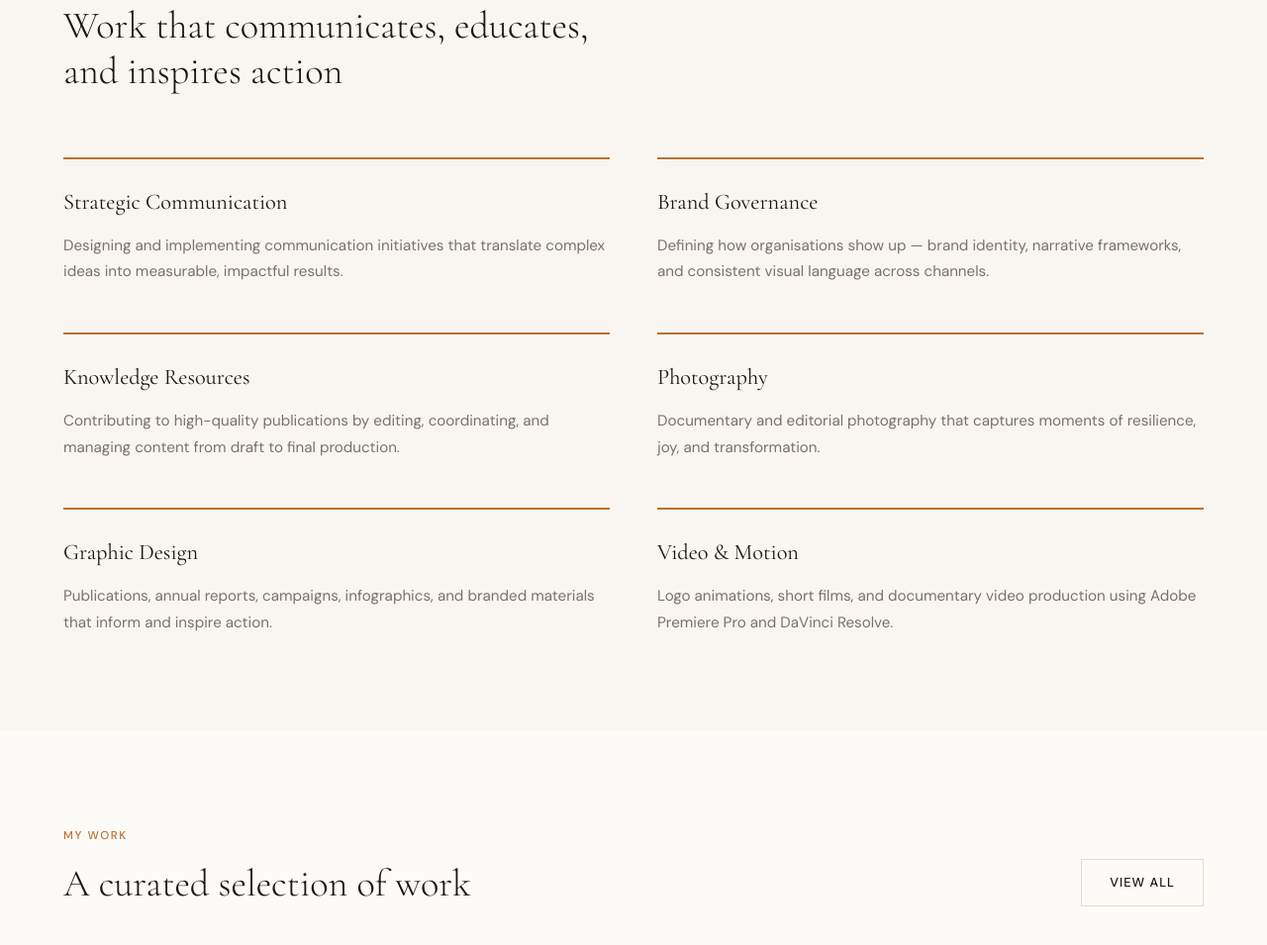
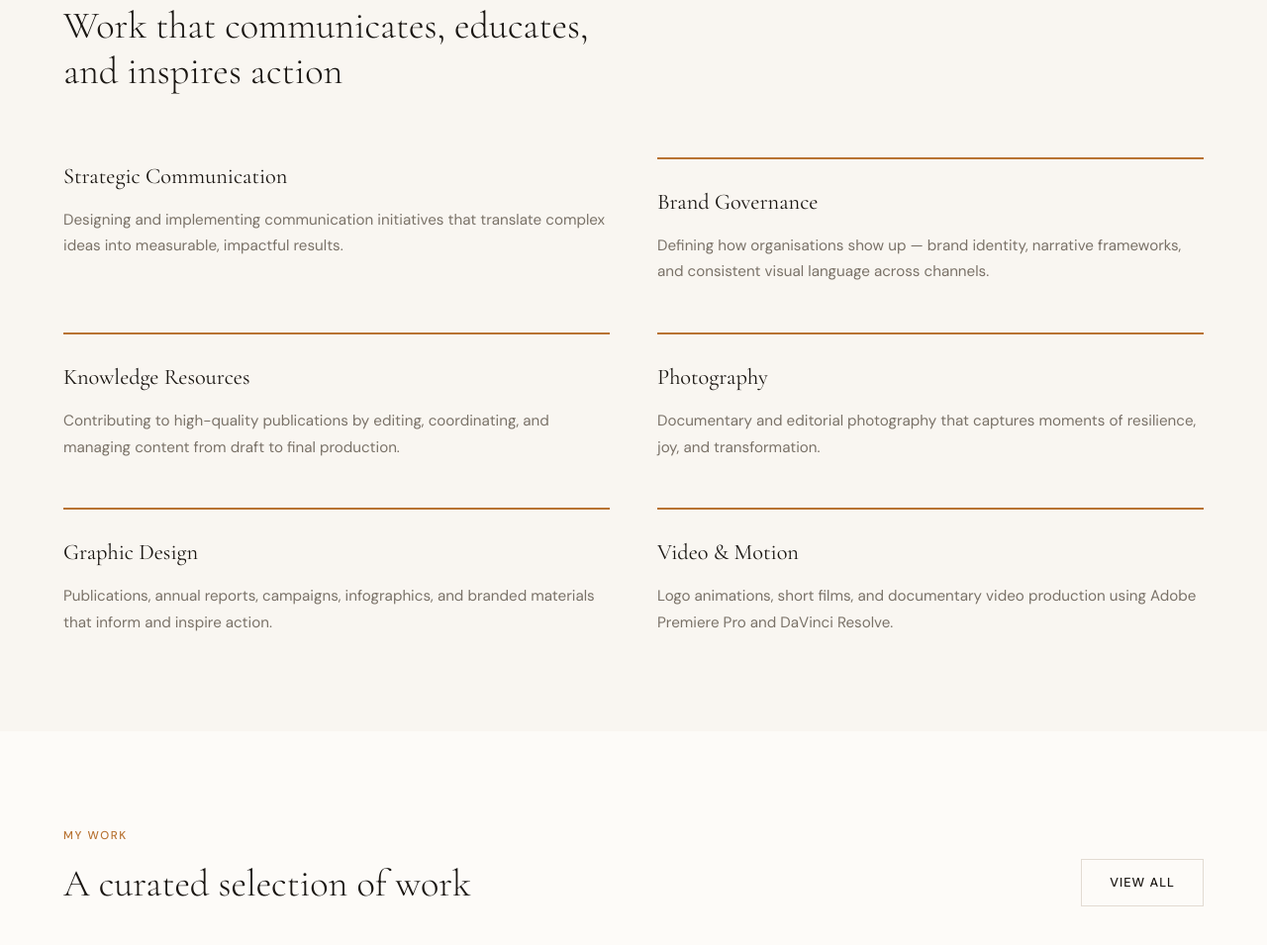
Before and after one commit to sadiakarimdu/sadiakarimdu.github.io, a plain HTML site: page index.html in a window 1280 px wide. Shown: the part 929-1884 px from the top of the page at 99% size. Drawn offline with nearby package versions, Linux system fonts and the light colour scheme.

Commit message:
Update index.html

```diff
--- a/index.html
+++ b/index.html
@@ -530,7 +530,7 @@
   </div>
 <div style="max-width: 1200px; margin: 3rem auto 0; display: grid; grid-template-columns: 1fr 1fr; gap: 3rem 3rem;">
 
-    <div style="border-top: 2px solid var(--accent); padding-top: 1.5rem;">
+    <div style="border-top: none; padding-top: 0;">
       <h3 style="font-family: var(--serif); font-size: 1.4rem; font-weight: 400; color: var(--ink); margin-bottom: 0.75rem;">Strategic Communication</h3>
       <p style="font-size: 0.95rem; color: var(--ink-soft); line-height: 1.75;">Designing and implementing communication initiatives that translate complex ideas into measurable, impactful results.</p>
     </div>
```
